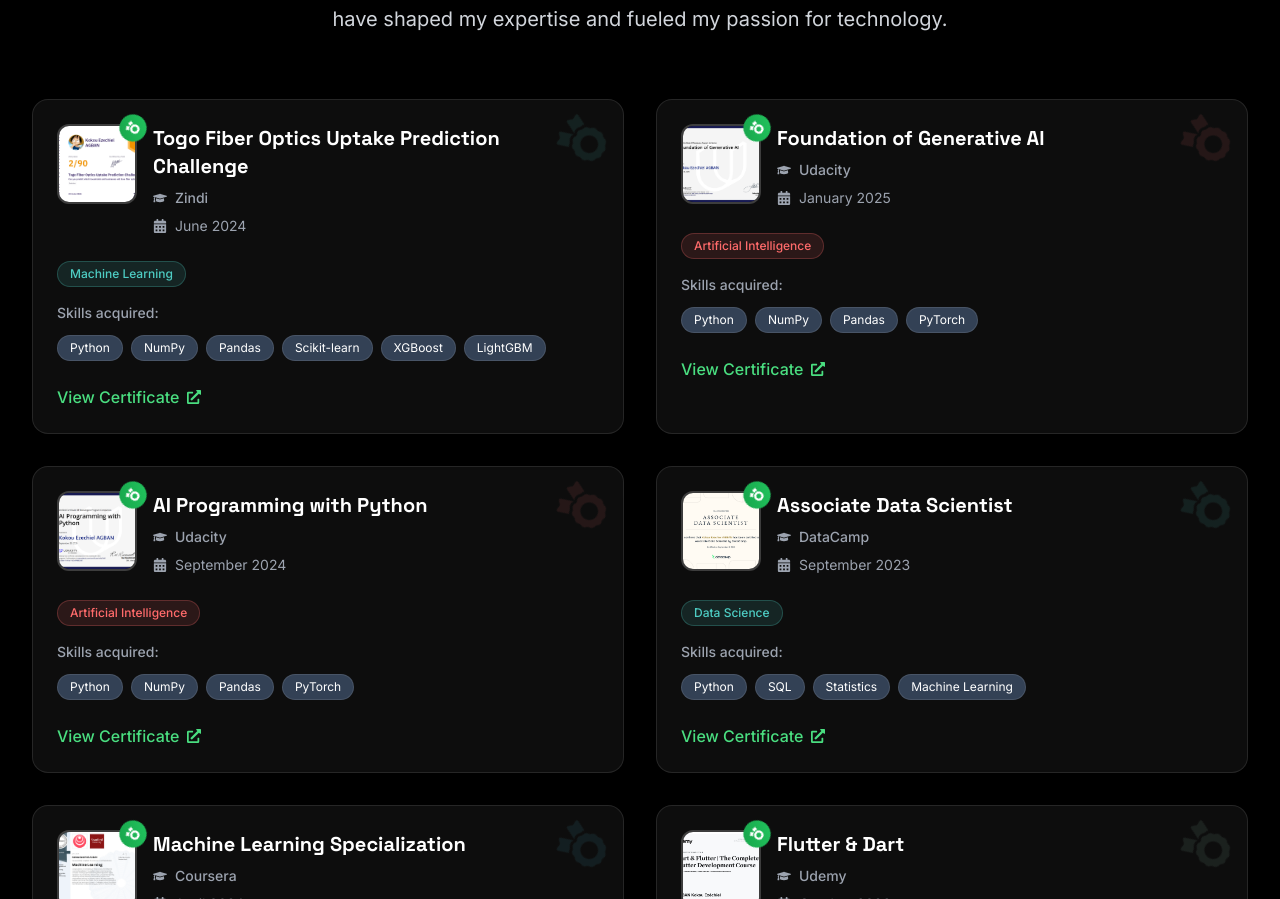
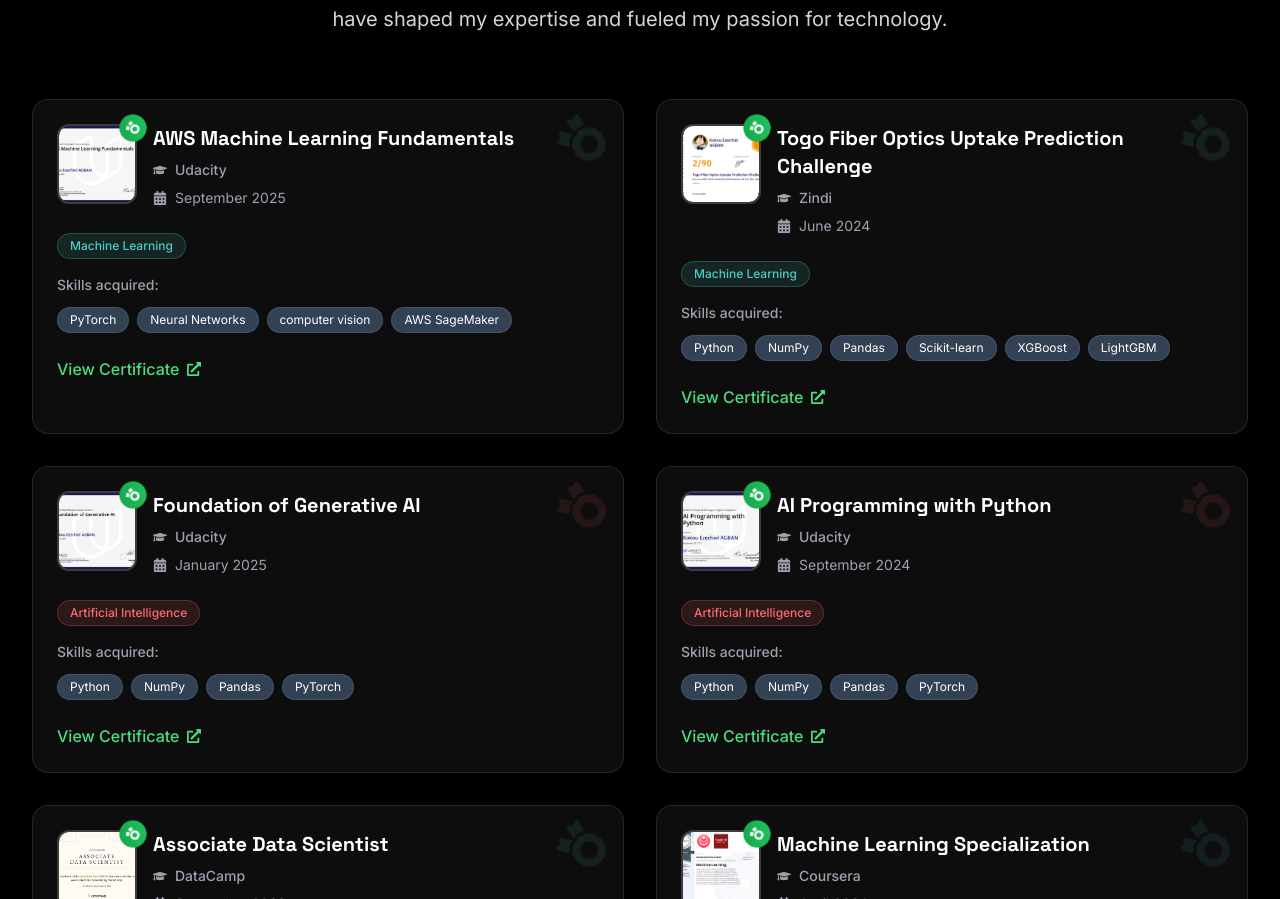
Before and after one commit to zinmori/portfolio, a React (Vite) app: page / in a window 1280 px wide. Shown: the part 6285-7184 px from the top of the page. Built offline with nearby package versions, Linux system fonts and the light colour scheme.

Commit message:
add aws ml

```diff
--- a/src/pages/Certifications.jsx
+++ b/src/pages/Certifications.jsx
@@ -15,8 +15,19 @@
 import iaImg from '../assets/images/ia.png';
 import zindi from '../assets/images/zindi.png';
 import genai from '../assets/images/genai.png';
+import awsml from '../assets/images/aws-ml.png';
 
 const certificatesData = [
+  {
+    image: awsml,
+    title: 'AWS Machine Learning Fundamentals',
+    institution: 'Udacity',
+    date: 'September 2025',
+    link: 'https://www.udacity.com/certificate/e/b52290a0-2936-11f0-bf70-6f1b25af29a8',
+    category: 'Machine Learning',
+    skills: ['PyTorch', 'Neural Networks', 'computer vision', 'AWS SageMaker'],
+    color: '#4ECDC4',
+  },
   {
     image: zindi,
     title: 'Togo Fiber Optics Uptake Prediction Challenge',
```
Also changed, not shown: src/assets/images/aws-ml.png (added).
